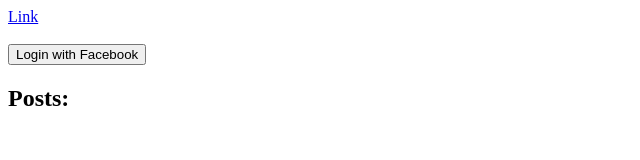
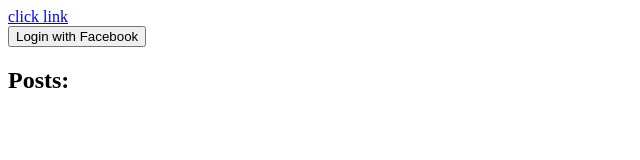
Before and after one commit to sothea-st/facebook, a plain HTML site: page other.html in a window 1280 px wide. Shown: the whole page, without its empty margins (0-640 px from the left). Drawn offline with Linux system fonts and the light colour scheme.

Commit message:
Update other.html
ed

```diff
--- a/other.html
+++ b/other.html
@@ -10,10 +10,7 @@
     src="https://connect.facebook.net/en_US/sdk.js"></script>
 
    <a href="https://www.facebook.com/Hengleanglymeyyy/posts/pfbid02DHGm7kBWp1vYVYmtPeor75nJydFGSKKKJbCs6f5JngMtLxJMx5i7VHPHu86BhUXul" target="_blank">
-    <div class="fb-post"
-         data-href="https://www.facebook.com/Hengleanglymeyyy/posts/pfbid02DHGm7kBWp1vYVYmtPeor75nJydFGSKKKJbCs6f5JngMtLxJMx5i7VHPHu86BhUXul"
-         data-width="500"> Link
-    </div>
+     click link
   </a>
   <br>
 <!--   <h1>Facebook Posts Example</h1> -->
```
